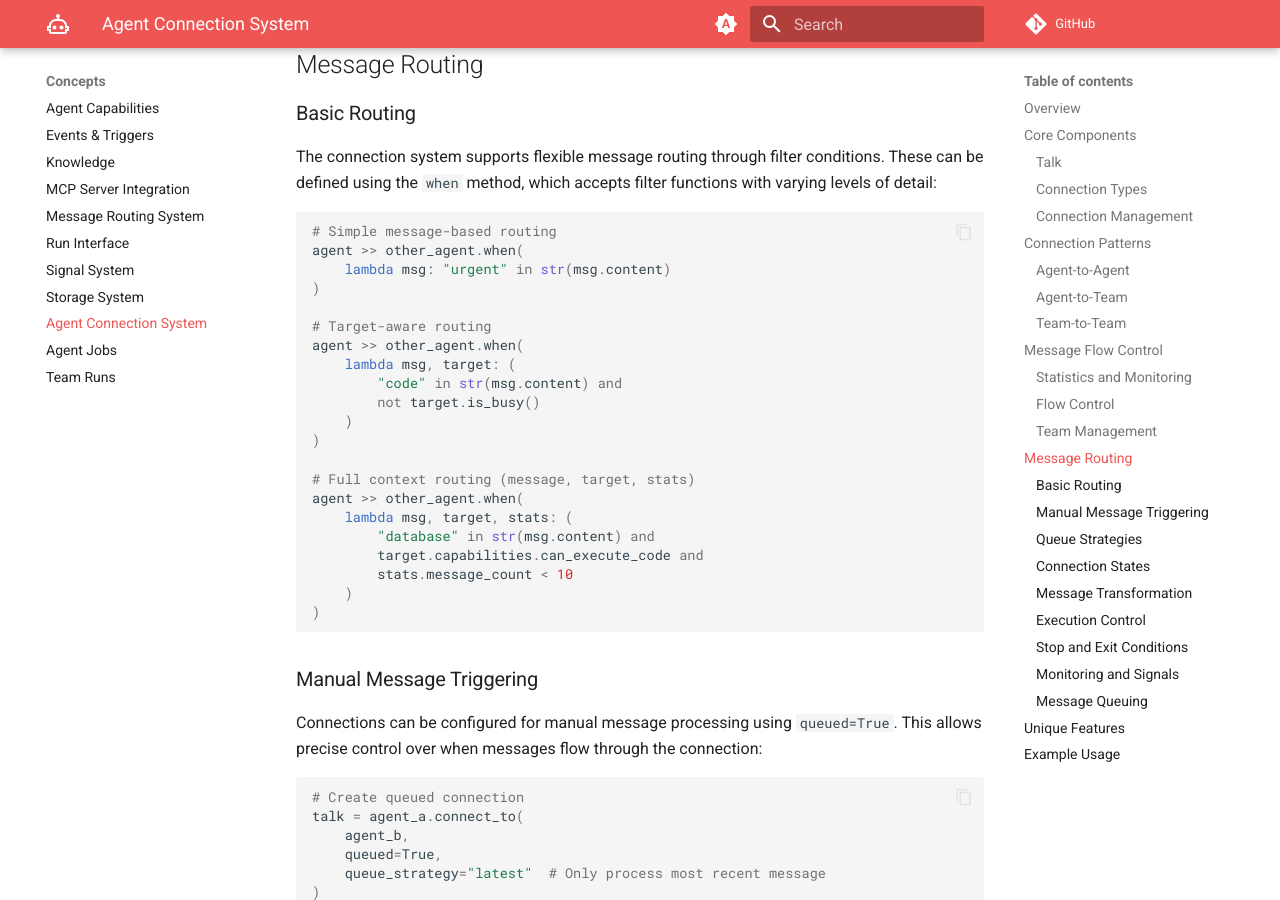
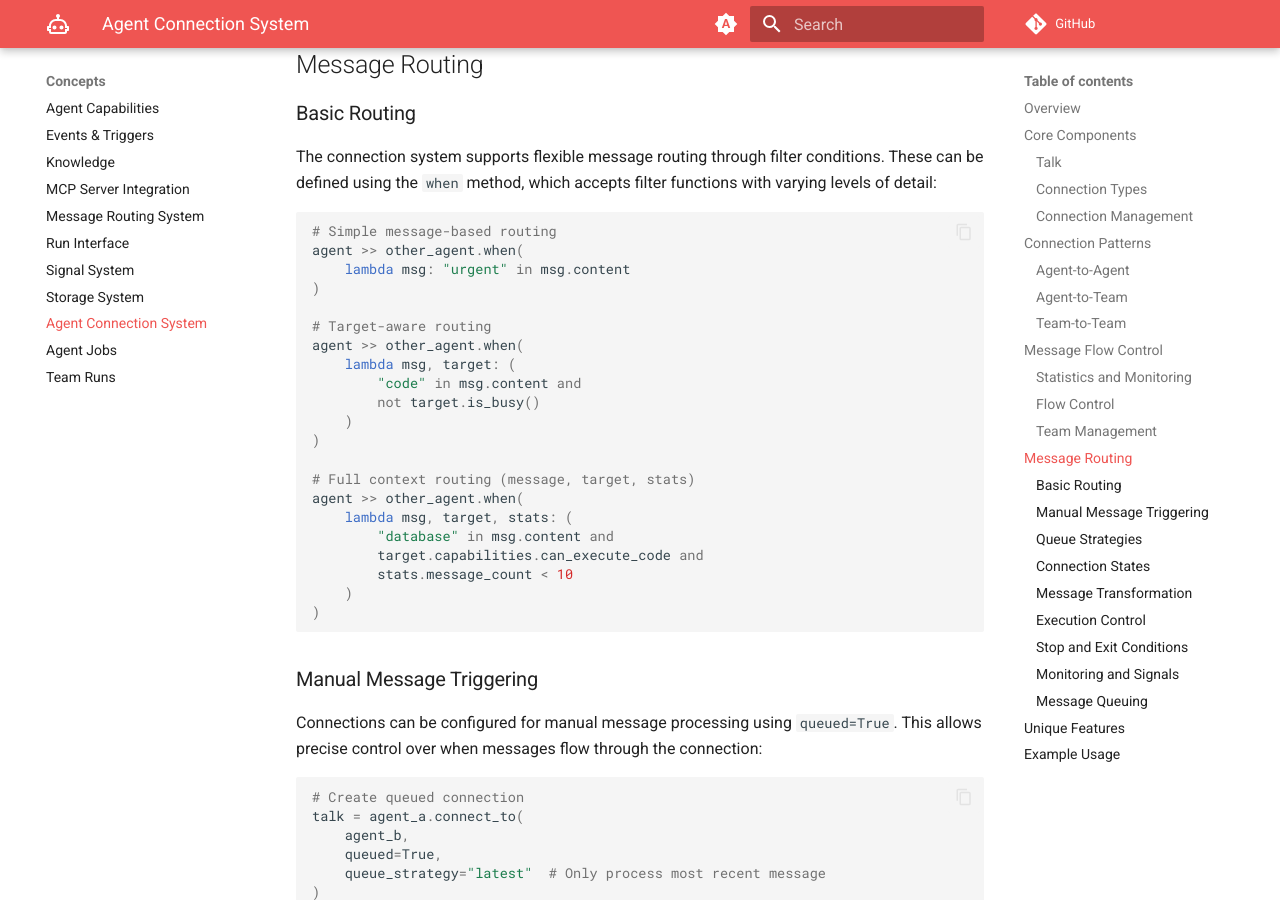
Before and after one commit to uk0/llmling-agent, an MkDocs documentation site: the page built from docs/concepts/talk.md, in a window 1280 px wide and 900 px high, scrolled down 3159 px. Built offline with MkDocs 1.6.1 and Material for MkDocs 9.7.7, drawn with Linux system fonts in a browser that asks for light colours; comment, search, counter and statistics services are not loaded.

Commit message:
chore: cleanup

````diff
--- a/docs/concepts/talk.md
+++ b/docs/concepts/talk.md
@@ -135,13 +135,13 @@ The connection system supports flexible message routing through filter condition
 ```python
 # Simple message-based routing
 agent >> other_agent.when(
-    lambda msg: "urgent" in str(msg.content)
+    lambda msg: "urgent" in msg.content
 )
 
 # Target-aware routing
 agent >> other_agent.when(
     lambda msg, target: (
-        "code" in str(msg.content) and
+        "code" in msg.content and
         not target.is_busy()
     )
 )
@@ -149,7 +149,7 @@ agent >> other_agent.when(
 # Full context routing (message, target, stats)
 agent >> other_agent.when(
     lambda msg, target, stats: (
-        "database" in str(msg.content) and
+        "database" in msg.content and
         target.capabilities.can_execute_code and
         stats.message_count < 10
     )
@@ -259,7 +259,7 @@ talk = agent_a.connect_to(
 # Exit the application when condition met
 talk = agent_a.connect_to(
     agent_b,
-    exit_condition=lambda msg: "emergency" in str(msg.content)
+    exit_condition=lambda msg: "emergency" in msg.content
 )
 ```
 
````
Also changed, not shown: docs/concepts/routing.md (+3 -3 lines), 1 other file.
